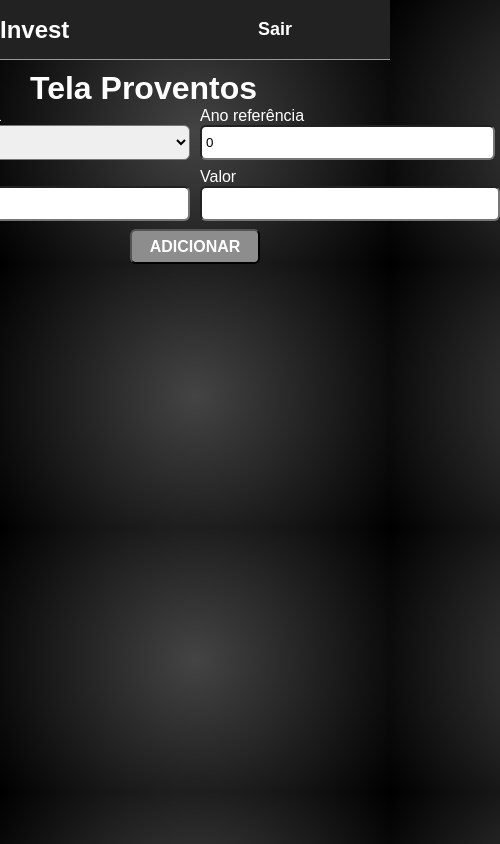
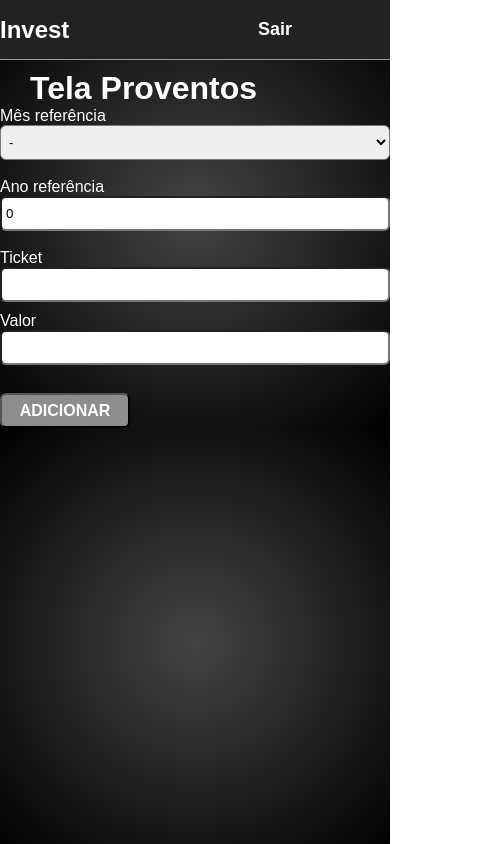
Before and after one commit to guilhermearaujo14/InvestimentoFrontEnd, a React (Vite) app: page /Proventos in a window 390 px wide. Shown: the whole page, 500 px wide, since content can reach past the window. Built offline with nearby package versions, Linux system fonts and the light colour scheme.

Commit message:
Alteração tela proventos

```diff
--- a/src/pages/ImportacaoPlanilha/index.jsx
+++ b/src/pages/ImportacaoPlanilha/index.jsx
@@ -34,7 +34,7 @@ function ImportacaoPlanilha(){
                     <h1>Importação de planilha</h1>
                 </div>
                 <div className="container-orientacoes">
-                    <span>Para importar as compras de ativos baixe AQUI a planilha</span>
+                    <span>Para importar as compras de ativos baixe <strong><a href='../../../public/planilha_importacao.csv'>AQUI</a></strong> a planilha</span>
                     <p>
                         O preenchimento da planilha deve ser feito corretamente, para não haver erros com o processo de Importação.
                     </p>
--- a/src/pages/Proventos/index.jsx
+++ b/src/pages/Proventos/index.jsx
@@ -52,8 +52,6 @@ export default function Proventos(){
                             <label htmlFor="ano">Ano referência</label>
                             <input type="number" name="ano" id="ano" placeholder='Informe o ano' value={anoRef} onChange={(e)=> setAnoRef(e.target.value)} />
                         </div>
-                </div>
-                <div className="container-ticket-valor">
                         <div className="input-ticket">
                             <label htmlFor="ticket">Ticket</label>
                             <input type="text" name="ticket" id="ticket" value={ticket} onChange={(e)=>setTicket(e.target.value)}/>
@@ -62,9 +60,9 @@ export default function Proventos(){
                             <label htmlFor="valor">Valor</label>
                             <input type="number" name="valor" id="valor" value={valor} onChange={(e)=>setValor(e.target.value)} />
                         </div>
-                </div>
                     <div className="contaier-btn-adicionar">
                         <button onClick={Adicionar}>ADICIONAR</button>
+                    </div>
                 </div>
                 <div className="container-list-proventos">
                     <ul>
--- a/src/pages/Proventos/style.css
+++ b/src/pages/Proventos/style.css
@@ -15,8 +15,9 @@
 }
 .container-cabecalho{
     display: flex;
-    flex-direction: row;
+    flex-direction: column;
     gap: 10px;
+    width: auto;
 }
 .input-meses,
 .input-ano{
@@ -50,6 +51,7 @@
     padding: 4px;
 }
 .contaier-btn-adicionar{
+    margin-top: 10px;
     padding-top: 8px;
 }
 
@@ -61,3 +63,17 @@
     text-align: start;
     width: 500px;
 }
+
+@media (max-width: 500px) {
+    .container-cabecalho{
+        display: flex;
+        flex-direction: column;
+    }
+    .input-meses,
+    .input-ano,
+    .input-ticket,
+    .input-valor{
+        width: 100vw;
+    }
+
+}
```
Lines whose indentation alone changed are shown as unchanged.
